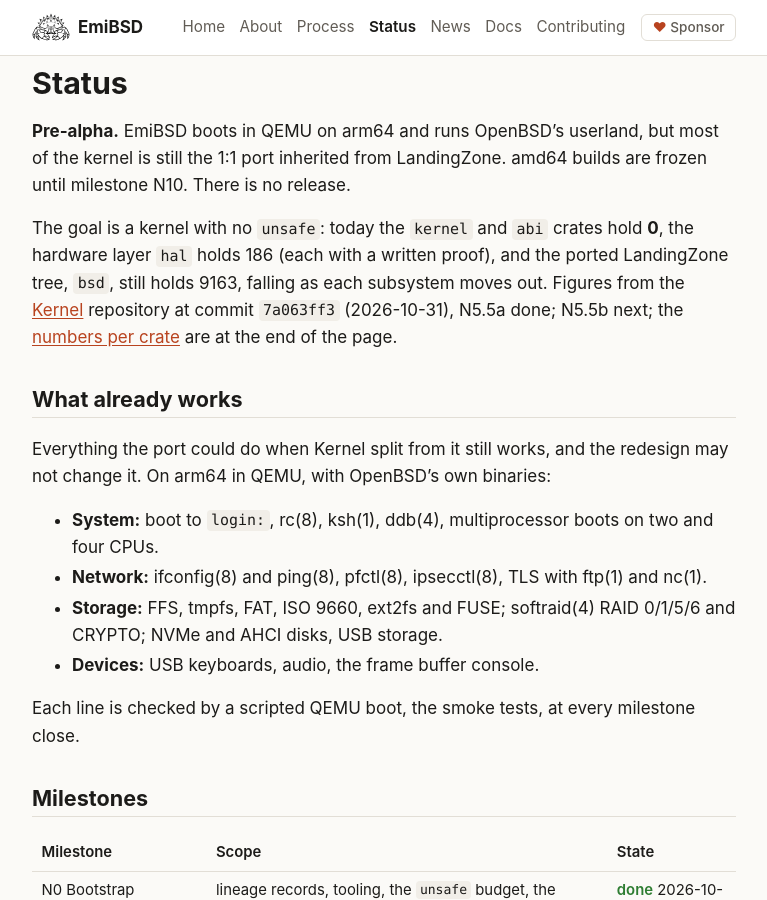
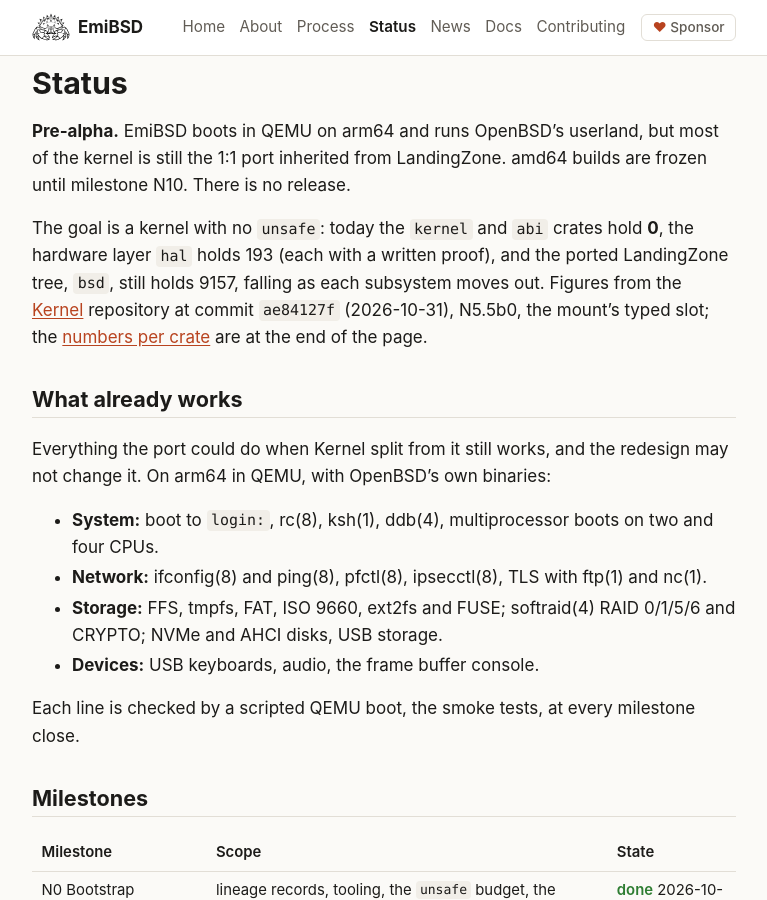
Before and after one commit to EmiBSD/Portal, a Jekyll site: the page built from status.md, in a window 1280 px wide and 900 px high. Shown: the whole window, without its empty margins (256-1023 px from the left). Built offline with Jekyll 4.4.1, drawn with Linux system fonts in a browser that asks for light colours; some of the changed text lies outside the part shown.

Commit message:
status: N5.5b0 done; figures at Kernel ae84127f
Co-Authored-By: Claude Opus 5.5 <noreply@anthropic.com>

```diff
--- a/_data/news.json
+++ b/_data/news.json
@@ -1,4 +1,5 @@
 [
+  {"date": "2026-10-31T16:29:19-03:00", "repo": "Kernel", "title": "N5.5b0 done: the UFS mount is a counted handle in the mount's typed slot, no raw word cast back", "url": "https://github.com/EmiBSD/Kernel/commit/ae84127f"},
   {"date": "2026-10-31T08:44:01-03:00", "repo": "Kernel", "title": "N5.5a done: the UFS layer, lookup and the vnode operations included, is the kernel's", "url": "https://github.com/EmiBSD/Kernel/commit/7a063ff3"},
   {"date": "2026-10-31T05:26:27-03:00", "repo": "Kernel", "title": "N5.5a2c done: a credential crosses the file systems as a typed Cred, no raw pointer", "url": "https://github.com/EmiBSD/Kernel/commit/9458a05a"},
   {"date": "2026-10-31T02:54:37-03:00", "repo": "Kernel", "title": "N5.5a2 done: quotas, dirhash and the inode's life cycle are the kernel's", "url": "https://github.com/EmiBSD/Kernel/commit/dd446fb0"},
--- a/_data/status.json
+++ b/_data/status.json
@@ -1,12 +1,12 @@
 {
-  "commit": "7a063ff3",
+  "commit": "ae84127f",
   "date": "2026-10-31",
-  "at": "N5.5a done; N5.5b next",
+  "at": "N5.5b0, the mount's typed slot",
   "crates": [
     {"name": "kernel", "files": 133, "unsafe": 0, "note": "`#![forbid(unsafe_code)]`: the compiler refuses any"},
     {"name": "abi", "files": 4, "unsafe": 0, "note": "`#![forbid(unsafe_code)]`; 170 of the 331 system-call entries handled natively"},
-    {"name": "hal", "files": 148, "unsafe": 186, "note": "the only crate allowed `unsafe`, each site with a written proof"},
-    {"name": "bsd", "label": "the LandingZone tree", "files": 1033, "unsafe": 9163, "note": "shrinks as subsystems move out; deleted at N9"}
+    {"name": "hal", "files": 148, "unsafe": 193, "note": "the only crate allowed `unsafe`, each site with a written proof"},
+    {"name": "bsd", "label": "the LandingZone tree", "files": 1033, "unsafe": 9157, "note": "shrinks as subsystems move out; deleted at N9"}
   ],
   "milestones": [
     {"name": "N0", "title": "Bootstrap", "scope": "lineage records, tooling, the `unsafe` budget, the baseline", "date": "2026-10-09T04:31:58-03:00", "url": "https://github.com/EmiBSD/Kernel/releases/tag/n0-bootstrap"},
@@ -32,7 +32,7 @@
       {"slice": "N5.3", "what": "Names, files and record locks: `vfs_lookup`, `vfs_cache`, `vfs_getcwd`, `vfs_vnops`, `vfs_lockf`", "state": "done"},
       {"slice": "N5.4", "what": "The VFS system calls (`vfs_syscalls`): 65 more entries handled natively", "state": "done"},
       {"slice": "N5.5a", "what": "`ufs`, the layer the UFS family shares (16 files), in three parts: the inode, its mount, the inode hash and bmap (done); quotas, dirhash and the inode's life cycle (done); the credentials' sweep (done); lookup and the vnode operations (done)", "state": "done"},
-      {"slice": "N5.5b", "what": "`ffs` and `mfs` (15 files)"},
+      {"slice": "N5.5b", "what": "`ffs` and `mfs` (15 files): the mount's typed slot and the counted UFS mount (done); the rest in three parts", "state": "in progress"},
       {"slice": "N5.6", "what": "`ext2fs` (16 files)"},
       {"slice": "N5.7", "what": "`msdosfs` (13 files)"},
       {"slice": "N5.8", "what": "`isofs`: cd9660 and udf (18 files)"},
```
